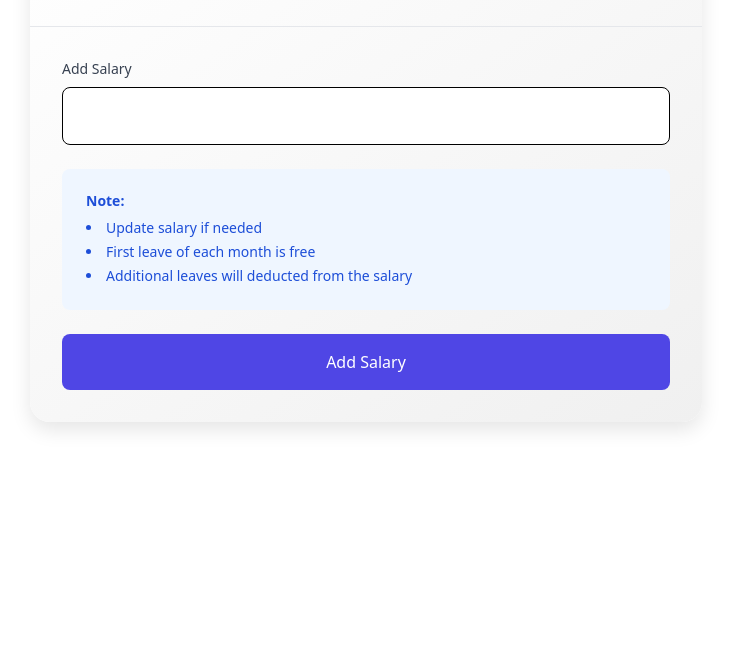
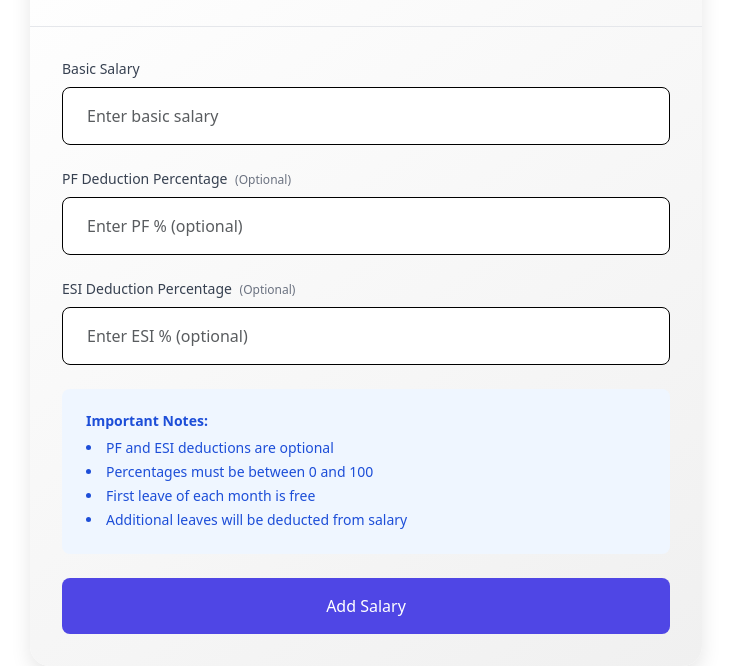
Before and after one commit to abhinavmabhi/Inspire-Zest-Employee-Management, a Django app: page /manager/employee/3/salary in a window 1280 px wide. Shown: the part 194-860 px from the top of the page, without its empty margins (274-1007 px from the left). Before the commit the page ends 624 px from the top, so only its background shows below. Run offline with Django 5.2, Linux system fonts and the light colour scheme; a user stored in the database is signed in; data comes from the database, SQL or seed files in the repository; both versions use the stored data as it was after the commit; some libraries are stand-ins or nearby versions.

Commit message:
hosting commit

```diff
--- a/app/forms.py
+++ b/app/forms.py
@@ -103,10 +103,40 @@ class Manager_Task_Assign_To_Employee_form(forms.ModelForm):
 class Manager_add_salary_form(forms.ModelForm):
     class Meta:
         model = SalaryCalendar
-        fields = ["salary"]
+        fields = ["salary", "pf_percentage", "esi_percentage"]
         widgets = {
-            'salary': forms.NumberInput(attrs={'class': 'form-control border border-black' }),
+            'salary': forms.NumberInput(attrs={
+                'class': 'form-control border border-black',
+                'placeholder': 'Enter basic salary'
+            }),
+            'pf_percentage': forms.NumberInput(attrs={
+                'class': 'form-control border border-black',
+                'placeholder': 'Enter PF % (optional)',
+                'min': '0',
+                'max': '100',
+                'step': '0.01'
+            }),
+            'esi_percentage': forms.NumberInput(attrs={
+                'class': 'form-control border border-black',
+                'placeholder': 'Enter ESI % (optional)',
+                'min': '0',
+                'max': '100',
+                'step': '0.01'
+            })
         }
+
+    def clean(self):
+        cleaned_data = super().clean()
+        pf_percentage = cleaned_data.get('pf_percentage')
+        esi_percentage = cleaned_data.get('esi_percentage')
+
+        if pf_percentage and (pf_percentage < 0 or pf_percentage > 100):
+            raise forms.ValidationError("PF percentage must be between 0 and 100")
+
+        if esi_percentage and (esi_percentage < 0 or esi_percentage > 100):
+            raise forms.ValidationError("ESI percentage must be between 0 and 100")
+
+        return cleaned_data
 
 class Employee_leave_form(forms.ModelForm):
     class Meta:
--- a/app/models.py
+++ b/app/models.py
@@ -3,6 +3,7 @@ from django.utils import timezone
 from datetime import date
 from random import randint
 from django.contrib.auth.models import AbstractUser
+from decimal import Decimal
 
 class CustomUser(AbstractUser):
     DEPARTMENT_CHOICES = [
@@ -59,13 +60,54 @@ class DailyReport(models.Model):
     def __str__(self):
         return f'Report by {self.employee.username} on {self.report_date}'
 
+
+
+
 class SalaryCalendar(models.Model):
     employee = models.ForeignKey(CustomUser, on_delete=models.CASCADE)
     leave_days = models.DateField(default=timezone.now)
     salary = models.FloatField()
+    pf_percentage = models.DecimalField(
+        max_digits=5,
+        decimal_places=2,
+        null=True,
+        blank=True,
+    )
+    esi_percentage = models.DecimalField(
+        max_digits=5,
+        decimal_places=2,
+        null=True,
+        blank=True,
+    )
+    created_at = models.DateTimeField(auto_now_add=True,null=True,blank=True)
+
+    @property
+    def pf_amount(self):
+        """Calculate PF deduction if applicable"""
+        if self.pf_percentage:
+            return (Decimal(str(self.salary)) * self.pf_percentage) / Decimal('100.0')
+        return Decimal('0.0')
+
+    @property
+    def esi_amount(self):
+        """Calculate ESI deduction if applicable"""
+        if self.esi_percentage:
+            return (Decimal(str(self.salary)) * self.esi_percentage) / Decimal('100.0')
+        return Decimal('0.0')
+
+    @property
+    def total_deductions(self):
+        """Calculate total deductions"""
+        return self.pf_amount + self.esi_amount
+
+    @property
+    def net_salary(self):
+        """Calculate net salary after all deductions"""
+        return Decimal(str(self.salary)) - self.total_deductions
 
     def __str__(self):
         return f'Calendar for {self.employee.username}'
+
 
 class Task(models.Model):
     employee = models.ForeignKey(CustomUser, on_delete=models.CASCADE)
--- a/app/templates/Manager_employee_add-salary.html
+++ b/app/templates/Manager_employee_add-salary.html
@@ -19,6 +19,13 @@
     .salary-info:hover {
         transform: translateY(-5px);
         box-shadow: 0 10px 25px rgba(99, 102, 241, 0.2);
+    }
+
+    .deduction-badge {
+        background: rgba(255, 255, 255, 0.1);
+        backdrop-filter: blur(4px);
+        border-radius: 8px;
+        padding: 0.5rem 1rem;
     }
 </style>
 
@@ -56,14 +63,42 @@
             <!-- Current Salary Info -->
             {% if current_salary %}
             <div class="salary-info mb-8 p-6 text-white" data-aos="fade-left">
-                <div class="flex justify-between items-center">
+                <!-- Basic Salary -->
+                <div class="flex justify-between items-start mb-4">
                     <div>
-                        <p class="text-sm opacity-75">Current Monthly Salary</p>
+                        <p class="text-sm opacity-75">Basic Salary</p>
                         <p class="text-3xl font-bold mt-1">₹{{ current_salary.salary|floatformat:2 }}</p>
                     </div>
+                    <div class="text-right">
+                        <p class="text-sm opacity-75">Last Updated</p>
+                        <p class="text-sm font-medium mt-1">{{ current_salary.leave_days|date:"M d, Y" }}</p>
+                    </div>
+                </div>
 
+                <!-- Deductions -->
+                <div class="space-y-3 mt-6">
+                    {% if current_salary.pf_percentage %}
+                    <div class="deduction-badge flex justify-between items-center">
+                        <span>PF Deduction ({{ current_salary.pf_percentage }}%)</span>
+                        <span class="font-medium">-₹{{ current_salary.pf_amount|floatformat:2 }}</span>
+                    </div>
+                    {% endif %}
+
+                    {% if current_salary.esi_percentage %}
+                    <div class="deduction-badge flex justify-between items-center">
+                        <span>ESI Deduction ({{ current_salary.esi_percentage }}%)</span>
+                        <span class="font-medium">-₹{{ current_salary.esi_amount|floatformat:2 }}</span>
+                    </div>
+                    {% endif %}
                 </div>
-                <p class="text-xs opacity-75 mt-4">Last Leave: {{ current_salary.leave_days|date:"M d, Y" }}</p>
+
+                <!-- Net Salary -->
+                <div class="mt-6 pt-4 border-t border-white/10">
+                    <div class="flex justify-between items-center">
+                        <span class="text-sm opacity-75">Net Salary</span>
+                        <span class="text-2xl font-bold">₹{{ current_salary.net_salary|floatformat:2 }}</span>
+                    </div>
+                </div>
             </div>
             {% endif %}
 
@@ -71,19 +106,40 @@
             <form method="post">
                 {% csrf_token %}
                 <div class="space-y-6" data-aos="fade-right" data-aos-delay="200">
+                    <!-- Basic Salary -->
                     <div>
                         <label class="block text-sm font-medium text-gray-700 mb-2">
-                            {% if current_salary %}Update{% else %}Add{% endif %} Salary
+                            Basic Salary
                         </label>
                         {{ salary_form.salary|add_class:"w-full px-4 py-3 rounded-lg border border-gray-300 focus:ring-2 focus:ring-indigo-500 focus:border-indigo-500" }}
                     </div>
 
+                    <!-- PF Percentage -->
+                    <div>
+                        <label class="block text-sm font-medium text-gray-700 mb-2">
+                            PF Deduction Percentage
+                            <span class="text-xs text-gray-500 ml-1">(Optional)</span>
+                        </label>
+                        {{ salary_form.pf_percentage|add_class:"w-full px-4 py-3 rounded-lg border border-gray-300 focus:ring-2 focus:ring-indigo-500 focus:border-indigo-500" }}
+                    </div>
+
+                    <!-- ESI Percentage -->
+                    <div>
+                        <label class="block text-sm font-medium text-gray-700 mb-2">
+                            ESI Deduction Percentage
+                            <span class="text-xs text-gray-500 ml-1">(Optional)</span>
+                        </label>
+                        {{ salary_form.esi_percentage|add_class:"w-full px-4 py-3 rounded-lg border border-gray-300 focus:ring-2 focus:ring-indigo-500 focus:border-indigo-500" }}
+                    </div>
+
+                    <!-- Information Box -->
                     <div class="bg-blue-50 p-4 rounded-lg text-sm text-blue-700">
-                        <h4 class="font-semibold mb-2">Note:</h4>
+                        <h4 class="font-semibold mb-2">Important Notes:</h4>
                         <ul class="list-disc list-inside space-y-1">
-                            <li>Update salary if needed</li>
+                            <li>PF and ESI deductions are optional</li>
+                            <li>Percentages must be between 0 and 100</li>
                             <li>First leave of each month is free</li>
-                            <li>Additional leaves will deducted from the salary</li>
+                            <li>Additional leaves will be deducted from salary</li>
                         </ul>
                     </div>
 
--- a/app/views.py
+++ b/app/views.py
@@ -310,7 +310,6 @@ def Manager_employee_details(request, pk):
 
 
 
-
 def Manager_employee_salary_add_nd_update_view(request, pk):
     if not request.user.is_superuser:
         return redirect('employee-dashboard')
@@ -323,11 +322,20 @@ def Manager_employee_salary_add_nd_update_view(request, pk):
             if salary_form.is_valid():
                 salary = salary_form.save(commit=False)
                 salary.employee = employee
-                salary.leave_days = timezone.now().date()  # Set default date
+                salary.leave_days = timezone.now().date()
 
                 try:
                     salary.save()
-                    messages.success(request, f"Salary added successfully for {employee.username}")
+                    # Calculate deductions for success message
+                    pf_message = f", PF Deduction: ₹{salary.pf_amount:.2f}" if salary.pf_percentage else ""
+                    esi_message = f", ESI Deduction: ₹{salary.esi_amount:.2f}" if salary.esi_percentage else ""
+                    net_salary = f", Net Salary: ₹{salary.net_salary:.2f}"
+
+                    messages.success(
+                        request,
+                        f"Salary added successfully for {employee.username}"
+                        f" (Basic: ₹{salary.salary:.2f}{pf_message}{esi_message}{net_salary})"
+                    )
                 except Exception as e:
                     messages.error(request, f"Error saving salary: {str(e)}")
 
@@ -338,10 +346,25 @@ def Manager_employee_salary_add_nd_update_view(request, pk):
         # Get current salary if exists
         current_salary = SalaryCalendar.objects.filter(employee=employee).last()
 
+        # Calculate total deductions for current month
+        current_date = timezone.now().date()
+        month_leaves = SalaryCalendar.objects.filter(
+            employee=employee,
+            leave_days__month=current_date.month,
+            leave_days__year=current_date.year
+        )
+
         context = {
             'employee': employee,
             'salary_form': salary_form,
-            'current_salary': current_salary
+            'current_salary': current_salary,
+            'month_leaves_count': month_leaves.count(),
+            'current_month': current_date.strftime('%B'),
+            'deductions': {
+                'pf': current_salary.pf_amount if current_salary else 0,
+                'esi': current_salary.esi_amount if current_salary else 0,
+                'total': current_salary.total_deductions if current_salary else 0
+            }
         }
 
         return render(request, 'Manager_employee_add-salary.html', context)
@@ -349,6 +372,7 @@ def Manager_employee_salary_add_nd_update_view(request, pk):
     except CustomUser.DoesNotExist:
         messages.error(request, "Employee not found")
         return redirect('manager-employee-list')
+
 
 
 
@@ -521,7 +545,8 @@ def Employee_daily_report_view(request):
 
 def Employee_about_view(request):
     about=CustomUser.objects.get(id=request.user.id)
-    return render(request,"employee_about.html",{'about':about})
+    salary=SalaryCalendar.objects.filter(employee=about).last()
+    return render(request,"employee_about.html",{'about':about,'salary':salary})
 
 
 def Employee_Details_update_view(request):
```
Also changed, not shown: app/templates/Manager_employee_details.html (+59 -31 lines), app/templates/employee_about.html (+21 -0 lines), app/migrations/0007_salarycalendar_created_at_and_more.py (added), db.sqlite3.
